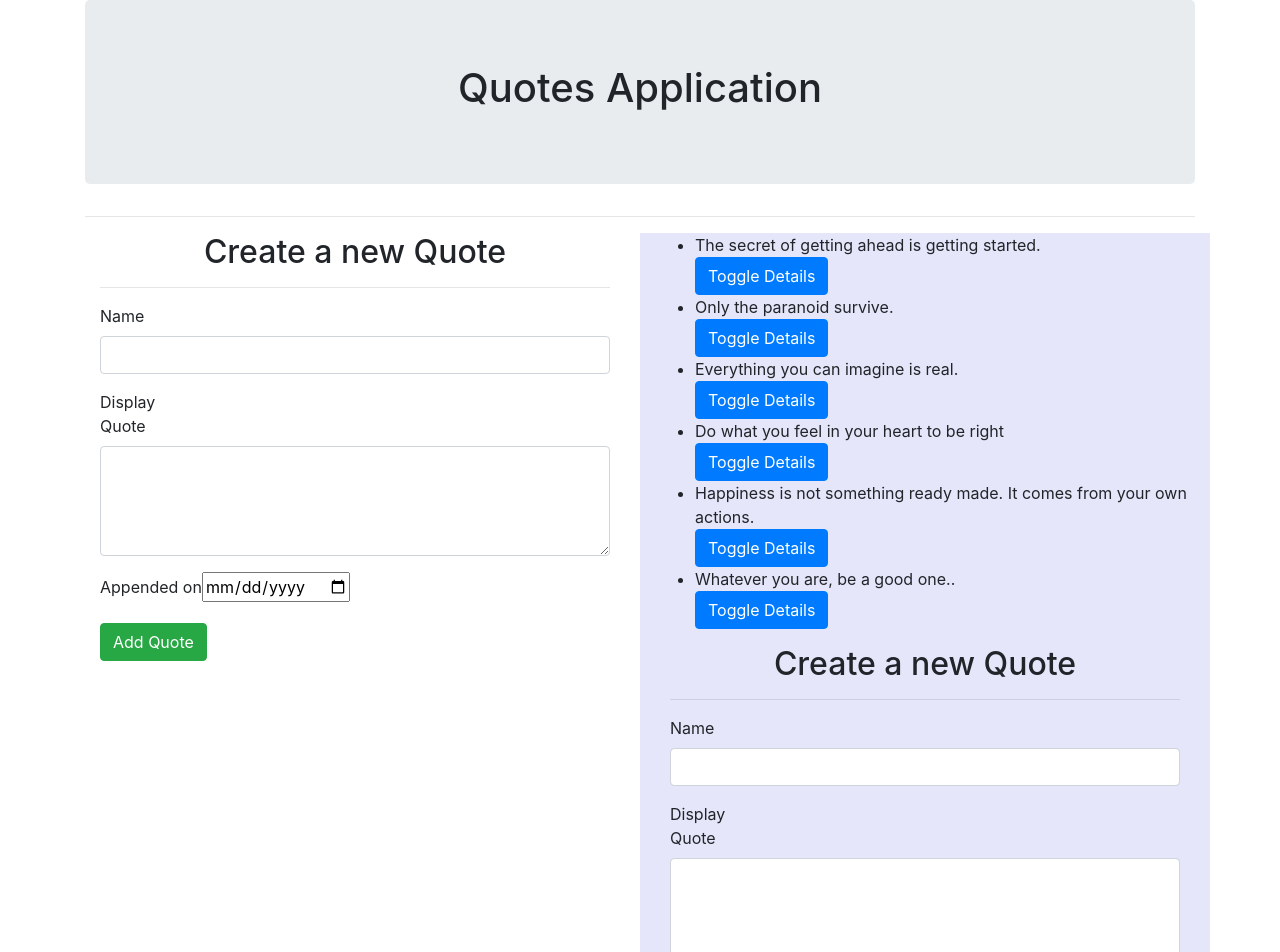
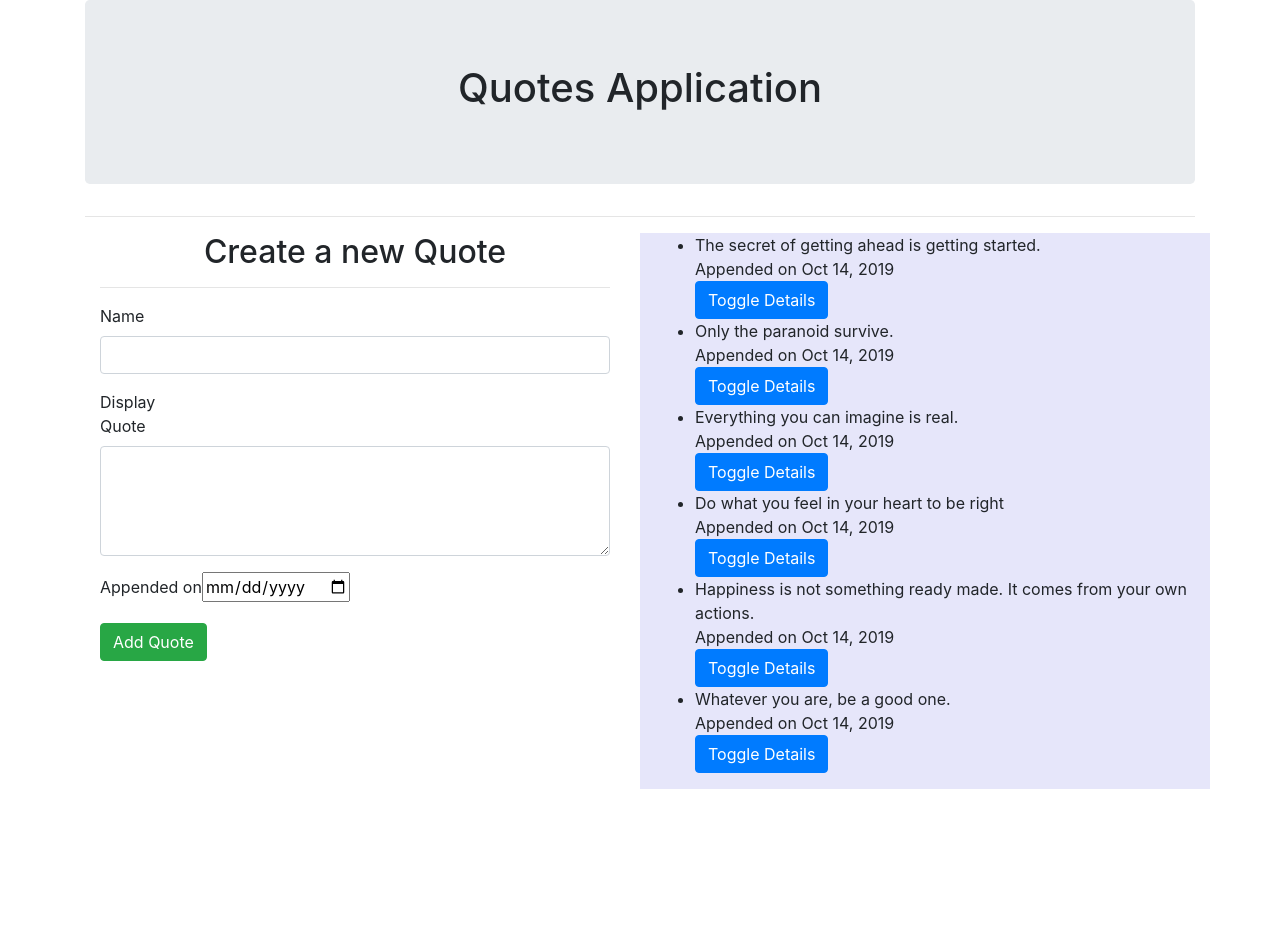
Before and after one commit to wikky2012/QuoteApp, an Angular app: page / in a window 1280 px wide. Shown: the top 952 px of the page. After the commit the page ends 800 px from the top, so only its background shows below. Built offline with nearby package versions, Linux system fonts and the light colour scheme.

Commit message:
add delete functionality

```diff
--- a/src/app/app.module.ts
+++ b/src/app/app.module.ts
@@ -6,13 +6,15 @@ import { AppComponent } from './app.component';
 import { QuoteComponent } from './quote/quote.component';
 import { QuoteDetailComponent } from './quote-detail/quote-detail.component';
 import { QuoteFormComponent } from './quote-form/quote-form.component';
+import { DateCountPipe } from './date-count.pipe';
 
 @NgModule({
   declarations: [
     AppComponent,
     QuoteComponent,
     QuoteDetailComponent,
-    QuoteFormComponent
+    QuoteFormComponent,
+    DateCountPipe
   ],
   imports: [
     BrowserModule,
--- /dev/null
+++ b/src/app/date-count.pipe.ts
@@ -0,0 +1,22 @@
+import { Pipe, PipeTransform } from '@angular/core';
+
+@Pipe({
+  name: 'dateCount'
+})
+export class DateCountPipe implements PipeTransform {
+
+  transform(value: any): number {
+    let today:Date = new Date(); //get current date and time
+    let todayWithNoTime:any = new Date(today.getFullYear(), today.getMonth(), today.getDate())
+    var dateDifference = Math.abs(value - todayWithNoTime) //returns value in miliseconds
+    const secondsInDay = 86400; //60 seconds * 60 minutes in an hour * 24 hours in a day
+    var dateDifferenceSeconds = dateDifference*0.001; //converts miliseconds to seconds
+    var dateCounter = dateDifferenceSeconds/secondsInDay;
+
+    if (dateCounter >= 1 && value > todayWithNoTime){
+      return dateCounter;
+    }else{
+      return 0;
+    }
+  }
+}
--- a/src/app/quote-detail/quote-detail.component.html
+++ b/src/app/quote-detail/quote-detail.component.html
@@ -1,2 +1,3 @@
 <p>{{quote.description}}</p>
-<button (click)= 'quoteComplete(true)' class="btn btn-danger">Remove</button>
+<p>This quote wa appended on {{quote.completeDate|dateCount}} days ago</p>
+<button (click)= 'quoteDelete(true)'  class="btn btn-danger">Delete Quote</button>
--- a/src/app/quote-detail/quote-detail.component.ts
+++ b/src/app/quote-detail/quote-detail.component.ts
@@ -11,7 +11,7 @@ export class QuoteDetailComponent implements OnInit {
   @Input() quote: Quote;
   @Output() isComplete = new EventEmitter<boolean>();
 
-  quoteComplete(complete:boolean){
+  quoteDelete(complete:boolean){
     this.isComplete.emit(complete);
   }
 
--- a/src/app/quote-form/quote-form.component.html
+++ b/src/app/quote-form/quote-form.component.html
@@ -1,7 +1,7 @@
 <div class="container-fluid">
     <h2 class="text-center">Create a new Quote</h2>
     <hr>
-    <form (ngSubmit)='submitQuote()' #quoteForm='ngForm'>
+    <form #goalForm='ngForm'>
         <div class="form-group">
 
             <label for="name">Name</label>
@@ -17,7 +17,7 @@
             <label for="complete">Quote</label>
             <textarea class="form-control" id="description" rows="4" [(ngModel)]="newQuote.description" name="description" #description="ngModel" required></textarea>
           <div [hidden]="description.valid || description.pristine" class="alert alert-danger">
-            <p>Description is required</p>
+            <p>Quote is required</p>
           </div>
         </div>
         <div class="form-group">
--- a/src/app/quote-form/quote-form.component.ts
+++ b/src/app/quote-form/quote-form.component.ts
@@ -1,4 +1,4 @@
-import { Component, OnInit, Output, EventEmitter } from '@angular/core';
+import { Component, OnInit } from '@angular/core';
 import { Quote } from '../quote';
 @Component({
   selector: 'app-quote-form',
@@ -7,12 +7,7 @@ import { Quote } from '../quote';
 })
 export class QuoteFormComponent implements OnInit {
 
-  newQuote = new Quote(0,"","",new Date());
-  @Output() addQuote = new EventEmitter<Quote>();
-
-  submitQuote(){
-this.addQuote.emit(this.newQuote);
-  }
+  newQuote = new Quote(0,"","","",new Date());
   constructor() { }
 
   ngOnInit(): void {
--- a/src/app/quote.ts
+++ b/src/app/quote.ts
@@ -1,9 +1,13 @@
 export class Quote {
     showDescription: boolean;
-  constructor(public id: number,
+  constructor(
+    public id: number,
     public name: string,
     public description: string,
-    public completeDate: Date)
+    public submittedBy: string,
+    public completeDate: Date
+    )
+
     {
     this.showDescription=false;
   }
--- a/src/app/quote/quote.component.html
+++ b/src/app/quote/quote.component.html
@@ -11,12 +11,12 @@
       <div class="col-md-6" style="background-color:lavender;">
        <ul>
          <div *ngFor='let quote of quotes;let i = index'>
-          <li>{{quote.name}}</li>
+          <li>{{quote.name}} <br> Appended on {{quote.completeDate|date}}</li>
           <button (click)='toggleDetails(i)' class="btn btn-primary">Toggle Details</button>
-          <app-quote-detail *ngIf='quote.showDescription' [quote]='quote' (isComplete) = 'completeQuote($event,i)'></app-quote-detail>
+          <app-quote-detail *ngIf='quote.showDescription' [quote]='quote' (isComplete) = 'deleteQuote($event,i)'></app-quote-detail>
         </div>
       </ul>
-      <app-quote-form (addQuote)="addNewQuote($event)"></app-quote-form>
+
 </div>
  </div>
 </div>
--- a/src/app/quote/quote.component.ts
+++ b/src/app/quote/quote.component.ts
@@ -9,28 +9,25 @@ import { Quote } from '../quote';
 export class QuoteComponent implements OnInit {
 
   quotes:Quote[]=[
-    new Quote(1,'The secret of getting ahead is getting started.','Provide description here', new Date(2019,9,14)),
-    new Quote(2,'Only the paranoid survive.','Provide description here', new Date(2019,9,14)),
-    new Quote(3,'Everything you can imagine is real.','Provide description here', new Date(2019,9,14)),
-    new Quote(4,'Do what you feel in your heart to be right','Provide description here', new Date(2019,9,14)),
-    new Quote(5,'Happiness is not something ready made. It comes from your own actions.','Provide description here', new Date(2019,9,14)),
-    new Quote(6,'Whatever you are, be a good one..','Provide description here', new Date(2019,9,14)),
+    new Quote(1,'The secret of getting ahead is getting started.','Provide description here','Ronoh Wycliffe', new Date(2019,9,14)),
+    new Quote(2,'Only the paranoid survive.','Provide description here','Brian Muchera', new Date(2019,9,14)),
+    new Quote(3,'Everything you can imagine is real.','Provide description here', 'Rose Kimodo',new Date(2019,9,14)),
+    new Quote(4,'Do what you feel in your heart to be right','Provide description here','Ruth Jomo', new Date(2019,9,14)),
+    new Quote(5,'Happiness is not something ready made. It comes from your own actions.','Provide description here','Albert Byron', new Date(2019,9,14)),
+    new Quote(6,'Whatever you are, be a good one.','Provide description here', 'Thomas Ingasia',new Date(2019,9,14)),
   ];
 
   toggleDetails(index){
     this.quotes[index].showDescription = !this.quotes[index].showDescription;
   }
-  completeQuote(isComplete, index){
+  deleteQuote(isComplete, index){
     if (isComplete) {
-      this.quotes.splice(index,1);
+      let toDelete = confirm(`Are you sure you want to delete ${this.quotes[index].name}?`)
+
+      if (toDelete){
+        this.quotes.splice(index,1)
+      }
     }
-
-  }
-  addNewQuote(quote){
-    let goalLength = this.quotes.length;
-    quote.id = goalLength+1;
-    quote.completeDate = new Date(quote.completeDate)
-    this.quotes.push(quote)
   }
   constructor() { }
 
```
Also changed, not shown: 1 other file (tests, documents, lock files or other folders).
